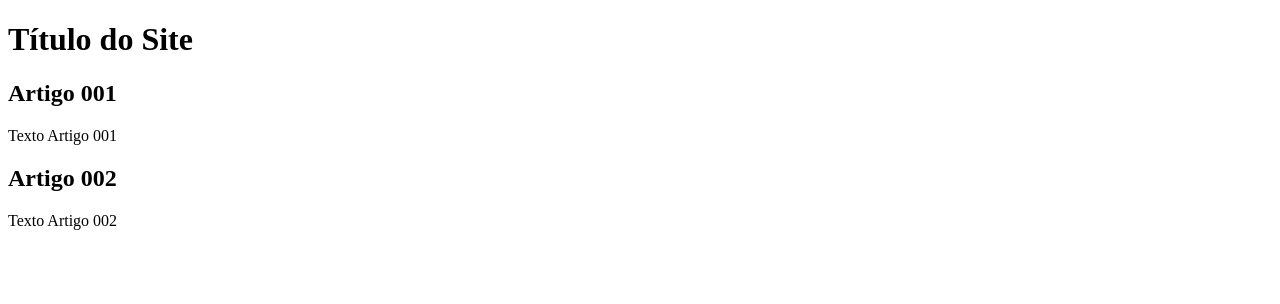
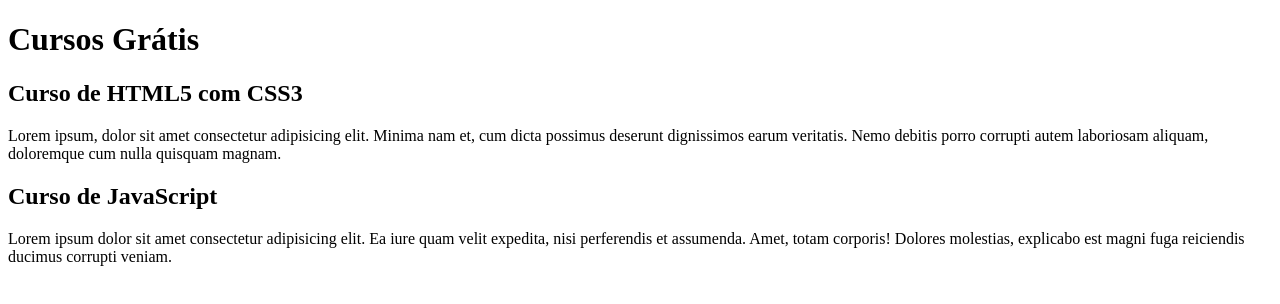
Before and after one commit to becajaseira/projeto-site, a plain HTML site: page index.html in a window 1280 px wide. Drawn offline with Linux system fonts and the light colour scheme.

Commit message:
comecei a escrever o conteúdo

```diff
--- a/index.html
+++ b/index.html
@@ -9,15 +9,15 @@
 <body>
     <main>
         <header>
-            <h1>Título do Site</h1>
+            <h1>Cursos Grátis</h1>
         </header>
         <article>
-            <h2>Artigo 001</h2>
-            <p>Texto Artigo 001</p>
+            <h2>Curso de HTML5 com CSS3</h2>
+            <p>Lorem ipsum, dolor sit amet consectetur adipisicing elit. Minima nam et, cum dicta possimus deserunt dignissimos earum veritatis. Nemo debitis porro corrupti autem laboriosam aliquam, doloremque cum nulla quisquam magnam.</p>
         </article>
         <article>
-            <h2>Artigo 002</h2>
-            <p>Texto Artigo 002</p>
+            <h2>Curso de JavaScript</h2>
+            <p>Lorem ipsum dolor sit amet consectetur adipisicing elit. Ea iure quam velit expedita, nisi perferendis et assumenda. Amet, totam corporis! Dolores molestias, explicabo est magni fuga reiciendis ducimus corrupti veniam.</p>
         </article>
     </main>
 </body>
```
